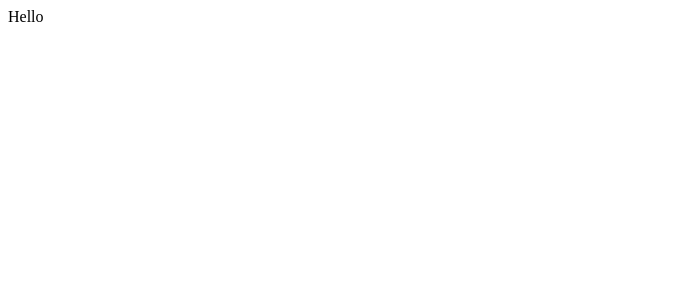
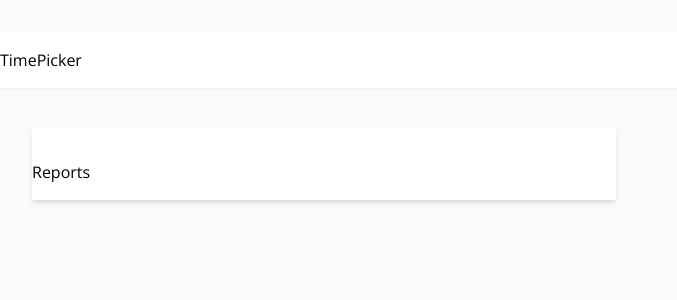
Before and after one commit to kirkedev/mpr.kirke.dev, a Svelte app in the folder app/: page / in a window 1280 px wide. Shown: the top 300 px of the page, without its empty margins (0-677 px from the left). Built offline with nearby package versions, Linux system fonts and the light colour scheme.

Commit message:
Fix vite config so that tailwindcss works

```diff
--- a/app/App.module.css
+++ b/app/App.module.css
@@ -1,4 +1,4 @@
-.App {
+.app {
     @apply container;
     @apply mx-auto;
     @apply max-w-screen-xl;
--- a/app/App.svelte
+++ b/app/App.svelte
@@ -1,7 +1,15 @@
 <script lang="ts">
-
 </script>
 
-<div>
-    Hello
+<style lang="postcss">
+    @import "App.module.css";
+</style>
+
+<div class="app">
+    <div class="timepicker">
+        TimePicker
+    </div>
+    <div class="reports">
+        <div>Reports</div>
+    </div>
 </div>
--- a/app/index.css
+++ b/app/index.css
@@ -1,4 +1,7 @@
 @import url("https://fonts.googleapis.com/css2?family=Open+Sans:wght@300;400;600&display=swap");
+@tailwind base;
+@tailwind components;
+@tailwind utilities;
 
 body {
     font-family: "Open Sans", sans-serif;
--- a/app/index.html
+++ b/app/index.html
@@ -9,7 +9,7 @@
     </head>
 
   <body>
-      <div id="app"></div>
+      <div id="main"></div>
       <script src="./index.ts" type="module"></script>
   </body>
 </html>
--- a/app/index.ts
+++ b/app/index.ts
@@ -1,7 +1,8 @@
+import "./index.css";
 import App from "./App.svelte";
 
 const app = new App({
-    target: document.getElementById("app") as HTMLElement
+    target: document.getElementById("main") as HTMLElement
 });
 
 export default app;
--- /dev/null
+++ b/app/postcss.config.js
@@ -0,0 +1,6 @@
+import autoprefixer from "autoprefixer";
+import tailwindcss from "tailwindcss";
+
+export default {
+    plugins: [tailwindcss(), autoprefixer()]
+};
--- a/app/postcss.config.json
+++ /dev/null
@@ -1,3 +0,0 @@
-{
-    "plugins": ["tailwindcss", "autoprefixer"]
-}
--- a/app/tailwind.config.ts
+++ b/app/tailwind.config.ts
@@ -16,7 +16,7 @@ const svgUtilities = (colorObj: Record<string, string | Record<string, string>>,
     }, {});
 
 module.exports = {
-    content: ["index.html", "**/*.tsx", "**/*.css", "**/*.module.css"],
+    content: ["index.html", "**/*.svelte", "**/*.css", "**/*.module.css"],
     plugins: [
         plugin(({ addUtilities, theme }) => addUtilities(svgUtilities(theme("colors"))))
     ]
--- a/app/tsconfig.json
+++ b/app/tsconfig.json
@@ -1,5 +1,5 @@
 {
-    "include": ["**/*.ts", "**/*.svelte", "**/*.css"],
+    "include": ["**/*.ts", "**/*.svelte", "**/*.css", "*.js"],
     "references": [
         { "path":  "../lib" }
     ],
```
Also changed, not shown: app/svelte.config.js (renamed from app/svelte.config.ts).
